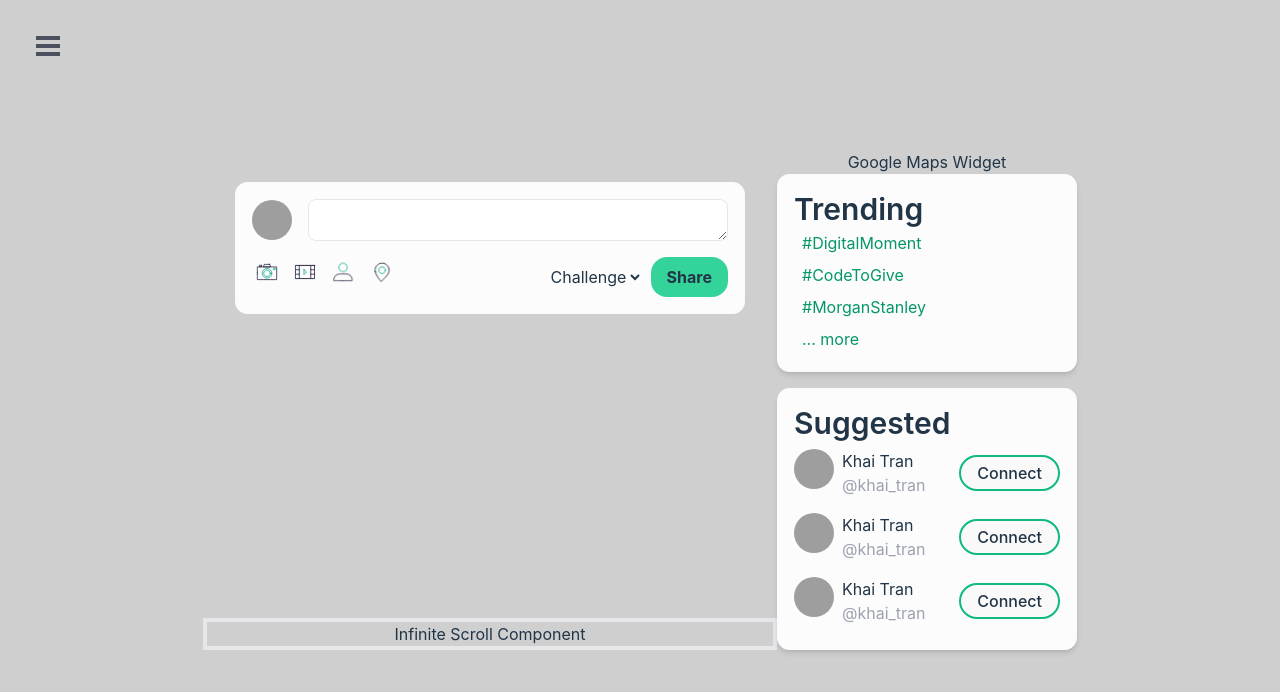
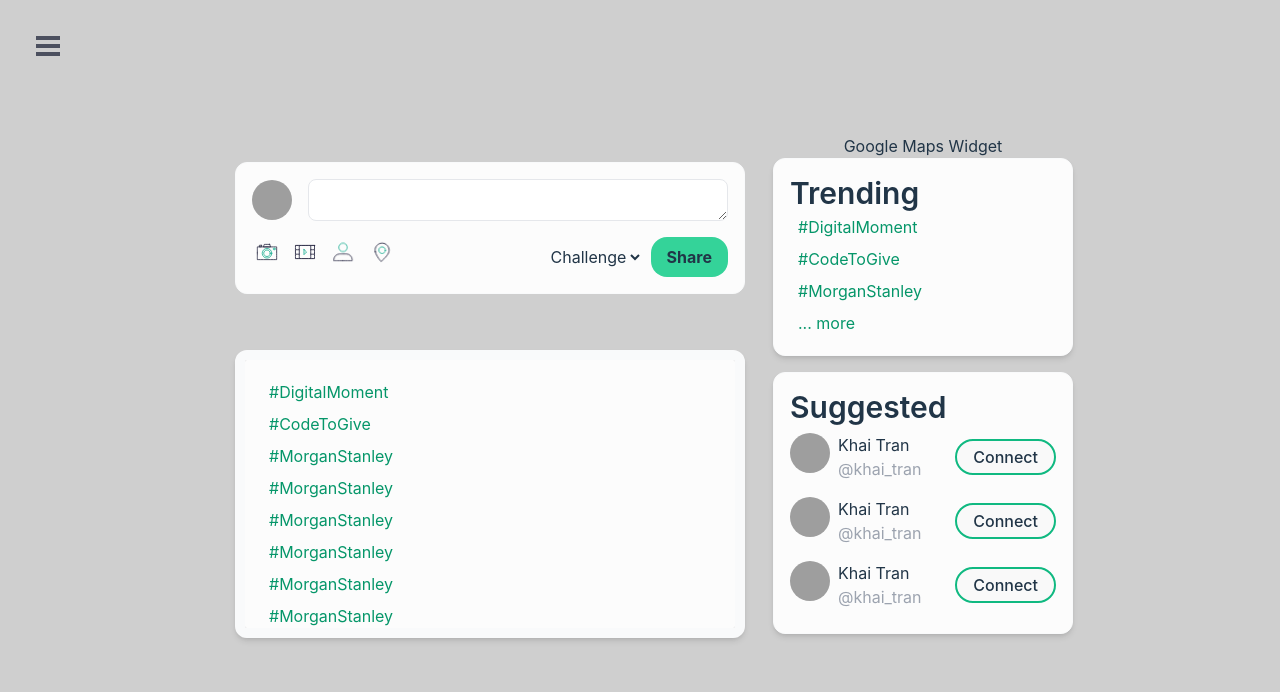
Before and after one commit to rajsaurav4055/DigitalMoment, a React (Vite) app in the folder client/: page / in a window 1280 px wide. Shown: the top 692 px of the page. Built offline with nearby package versions, Linux system fonts and the light colour scheme; grey boxes are pictures that could not be loaded.

Commit message:
Infinite Scroll Container

```diff
--- a/client/src/App.tsx
+++ b/client/src/App.tsx
@@ -1,5 +1,6 @@
 import "./App.css";
 import FillerWidget from "./FillerWidget";
+import InfiniteScroll from "./InfiniteScroll";
 import Sidebar from "./Sidebar";
 import TweetComponent from "./TweetComponent";
 
@@ -10,10 +11,12 @@ function App() {
       <div className="flex">
         <div className="h-full justify-center flex bg-pink-300"></div>
         <div className="justify-between flex flex-col">
-          <div className="p-8">
+          <div className="p-7">
             <TweetComponent />
           </div>
-          <div className="border-4">Infinite Scroll Component</div>
+          <div className="p-7">
+            <InfiniteScroll />
+          </div>
         </div>
         <div className="">
           <div>Google Maps Widget</div>
--- /dev/null
+++ b/client/src/InfiniteScroll.tsx
@@ -0,0 +1,73 @@
+import React from "react";
+import PP from "./assets/profile_pic.png";
+
+type Props = {};
+
+const InfiniteScroll = (props: Props) => {
+  return (
+      <div className="shadow-md border-[10px] border-gray-50 rounded-xl p-4 bg-[#FCFCFC] text-left max-h-72 overflow-auto">
+        <div>
+          <p className="px-2 py-1 text-emerald-600 hover:underline">
+            #DigitalMoment
+          </p>
+          <p className="px-2 py-1 text-emerald-600 hover:underline">
+            #CodeToGive
+          </p>
+          <p className="px-2 py-1 text-emerald-600 hover:underline">
+            #MorganStanley
+          </p>
+          <p className="px-2 py-1 text-emerald-600 hover:underline">
+            #MorganStanley
+          </p>
+          <p className="px-2 py-1 text-emerald-600 hover:underline">
+            #MorganStanley
+          </p>
+          <p className="px-2 py-1 text-emerald-600 hover:underline">
+            #MorganStanley
+          </p>
+          <p className="px-2 py-1 text-emerald-600 hover:underline">
+            #MorganStanley
+          </p>
+          <p className="px-2 py-1 text-emerald-600 hover:underline">
+            #MorganStanley
+          </p>
+          <p className="px-2 py-1 text-emerald-600 hover:underline">
+            #MorganStanley
+          </p>
+          <p className="px-2 py-1 text-emerald-600 hover:underline">
+            #MorganStanley
+          </p>
+          <p className="px-2 py-1 text-emerald-600 hover:underline">
+            #MorganStanley
+          </p>
+          <p className="px-2 py-1 text-emerald-600 hover:underline">
+            #MorganStanley
+          </p>
+          <p className="px-2 py-1 text-emerald-600 hover:underline">
+            #MorganStanley
+          </p>
+          <p className="px-2 py-1 text-emerald-600 hover:underline">
+            #MorganStanley
+          </p>
+          <p className="px-2 py-1 text-emerald-600 hover:underline">
+            #MorganStanley
+          </p>
+          <p className="px-2 py-1 text-emerald-600 hover:underline">
+            #MorganStanley
+          </p>
+          <p className="px-2 py-1 text-emerald-600 hover:underline">
+            #MorganStanley
+          </p>
+          <p className="px-2 py-1 text-emerald-600 hover:underline">
+            #MorganStanley
+          </p>
+          <p className="px-2 py-1 text-emerald-600 hover:underline">
+            #MorganStanley
+          </p>
+          <p className="px-2 py-1 text-emerald-600 hover:underline">... more</p>
+      </div>
+    </div>
+  );
+};
+
+export default InfiniteScroll;
--- a/client/tailwind.config.cjs
+++ b/client/tailwind.config.cjs
@@ -1,8 +1,27 @@
 /** @type {import('tailwindcss').Config} */
 module.exports = {
-  content: ["./index.html", "./src/**/*.{js,ts,jsx,tsx}"],
+  content: [
+    "./src/**/*.{js,jsx,ts,tsx}",
+  ],
   theme: {
-    extend: {},
+    extend: {
+      keyframes: {
+        marquee: {
+          '0%': { transform: 'translateX(0%)' },
+          '100%': { transform: 'translateX(-100%)' },
+        },
+        marquee2: {
+          '0%': { transform: 'translateX(100%)' },
+          '100%': { transform: 'translateX(0%)' },
+        },
+      },
+      animation : {
+        'spin-slow-30': 'spin 30s linear infinite',
+        'spin-slow-25': 'spin 25s linear infinite',
+        'spin-slow-10': 'spin 10s linear infinite',
+        'marquee-infinite' : 'marquee 25s linear infinite',
+      },
+    },
   },
   plugins: [],
-};
+}
```
